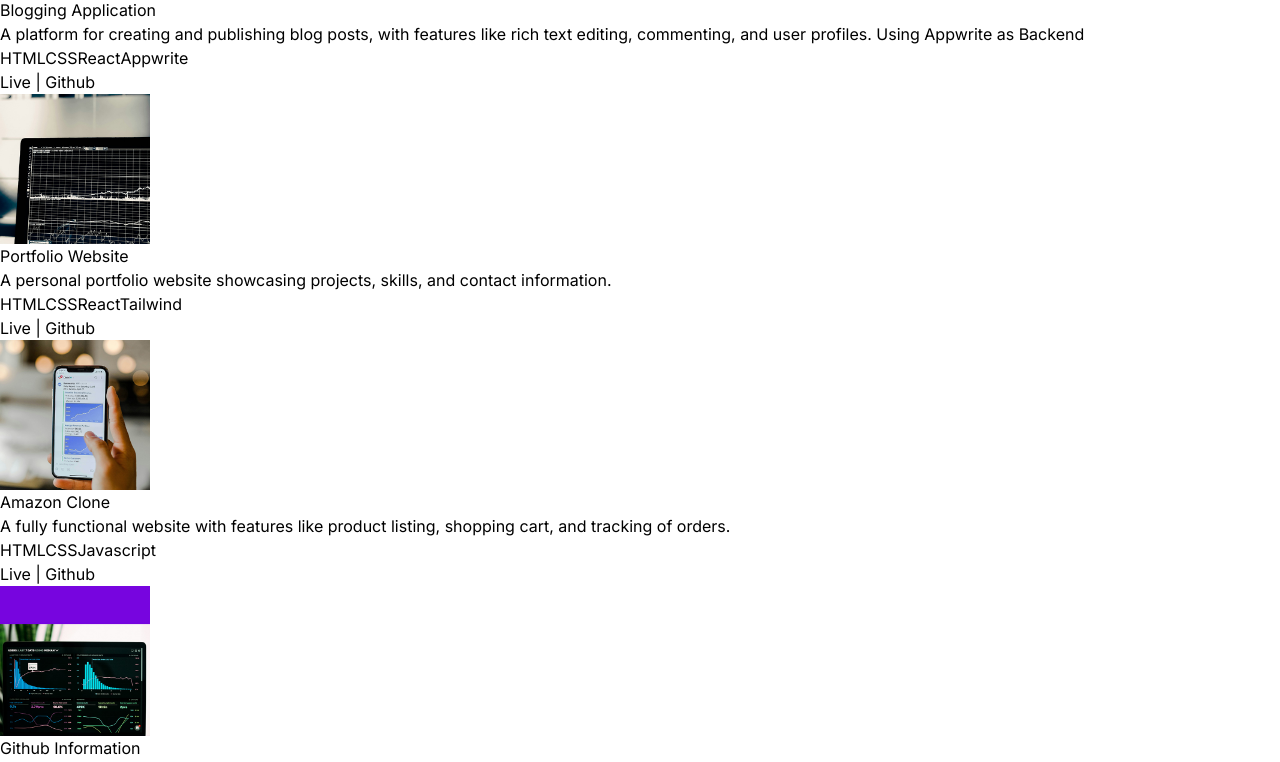
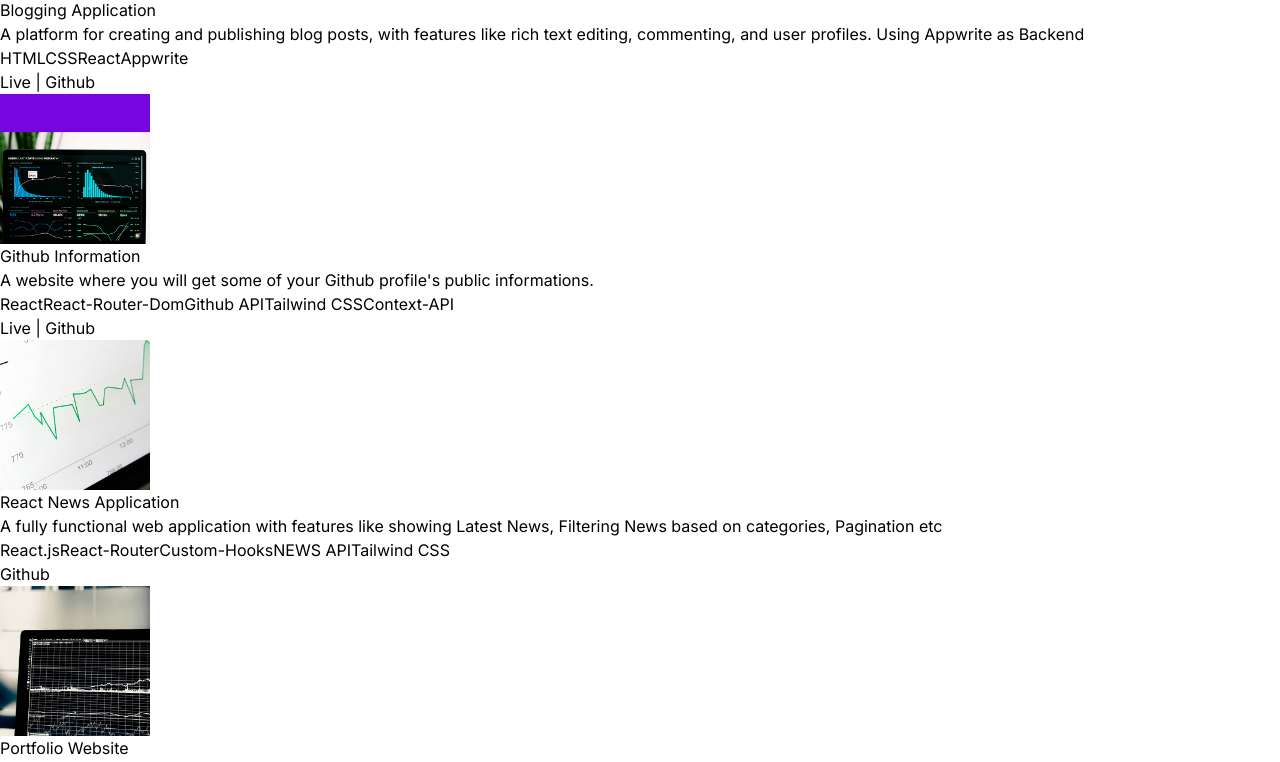
Before and after one commit to adityakkpk/MyPortfolio, a React (Vite) app: page / in a window 1280 px wide. Shown: the part 1898-2660 px from the top of the page. Built offline with nearby package versions, Linux system fonts and the light colour scheme.

Commit message:
Add Projects

```diff
--- a/src/Components/Projects.jsx
+++ b/src/Components/Projects.jsx
@@ -15,7 +15,10 @@ const Projects = () => {
       </motion.h2>
       <div>
         {PROJECTS.map((project, index) => (
-          <div key={index} className="mb-8 flex flex-wrap lg:justify-center border-b border-slate-900 mx-2 lg:mx-10">
+          <div
+            key={index}
+            className="mb-8 flex flex-wrap lg:justify-center border-b border-slate-900 mx-2 lg:mx-10"
+          >
             <motion.div
               whileInView={{ opacity: 1, x: 0 }}
               initial={{ opacity: 0, x: -100 }}
@@ -46,10 +49,11 @@ const Projects = () => {
                   {tech}
                 </span>
               ))}
+              <div className="mt-2">
                 {!project.demoLink ? (
                   ""
                 ) : (
-                <div className="mt-2">
+                  <>
                     <a
                       target="_blank"
                       className="my-2 text-cyan-500 hover:text-cyan-200 duration-200"
@@ -58,6 +62,11 @@ const Projects = () => {
                       Live
                     </a>
                     <span> | </span>
+                  </>
+                )}
+                {!project.githubLink ? (
+                  ""
+                ) : (
                   <a
                     target="_blank"
                     className="my-2 text-cyan-500 hover:text-cyan-200 duration-200"
@@ -65,8 +74,8 @@ const Projects = () => {
                   >
                     Github
                   </a>
+                )}
               </div>
-              )}
             </motion.div>
           </div>
         ))}
--- a/src/constants/index.js
+++ b/src/constants/index.js
@@ -16,6 +16,25 @@ export const PROJECTS = [
     technologies: ["HTML", "CSS", "React", "Appwrite",],
     demoLink: 'https://mini-blog-react-appwrite-app.vercel.app/',
     githubLink: 'https://github.com/adityakkpk/MiniBlog-React-Appwrite'
+  },
+
+  {
+    title: "Github Information",
+    image: project1,
+    description:
+      "A website where you will get some of your Github profile's public informations.",
+    technologies: ["React", "React-Router-Dom", "Github API", "Tailwind CSS", "Context-API"],
+    demoLink: 'https://github-info-dusky.vercel.app/',
+    githubLink: 'https://github.com/adityakkpk/ReactRouter-GithubAPI'
+  },
+
+  {
+    title: "React News Application",
+    image: project4,
+    description: "A fully functional web application with features like showing Latest News, Filtering News based on categories, Pagination etc",
+    technologies: ["React.js", "React-Router", "Custom-Hooks", "NEWS API", "Tailwind CSS"],
+    demoLink: "",
+    githubLink: "https://github.com/adityakkpk/React-News-App",
   },
 
   {
@@ -38,15 +57,6 @@ export const PROJECTS = [
     githubLink: 'https://github.com/adityakkpk/AmazoneClone'
   },
 
-  {
-    title: "Github Information",
-    image: project1,
-    description:
-      "A website where you will get some of your Github profile's public informations.",
-    technologies: ["React", "React-Router-Dom", "Github API", "Tailwind CSS"],
-    demoLink: 'https://github-info-dusky.vercel.app/',
-    githubLink: 'https://github.com/adityakkpk/ReactRouter-GithubAPI'
-  },
 ];
 
 export const CONTACT = {
```
Lines whose indentation alone changed are shown as unchanged.
